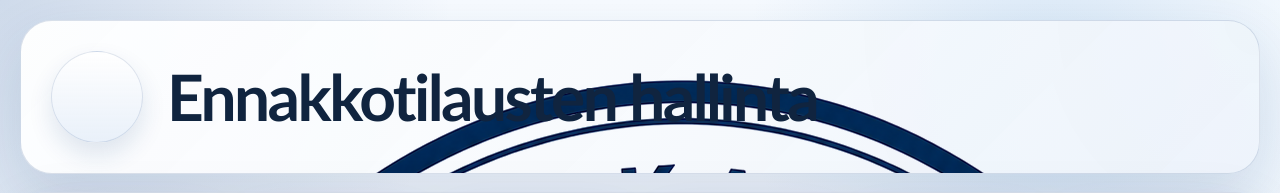
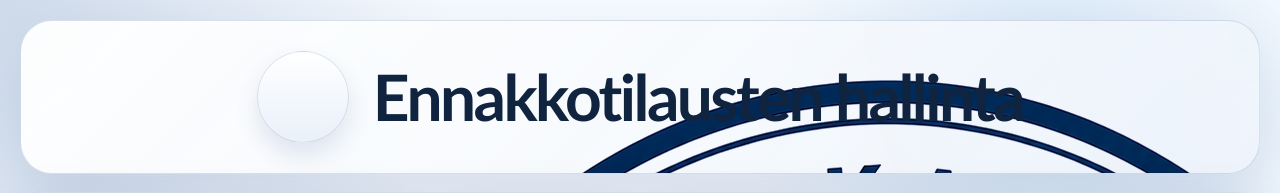
Before and after one commit to hakkinenjoonas-ctrl/tilausjarjestelma, a Next.js app: page /tilaukset in a window 1280 px wide. Shown: the top 193 px of the page. Built offline with nearby package versions, Linux system fonts and the light colour scheme; no server answers; the database is empty.

Commit message:
Center admin header logo and title

```diff
--- a/app/globals.css
+++ b/app/globals.css
@@ -184,8 +184,9 @@ a {
 
 .topbar-shell {
   align-items: center;
-  justify-content: flex-start;
+  justify-content: center;
   gap: 24px;
+  width: 100%;
 }
 
 .topbar-brand {
```
